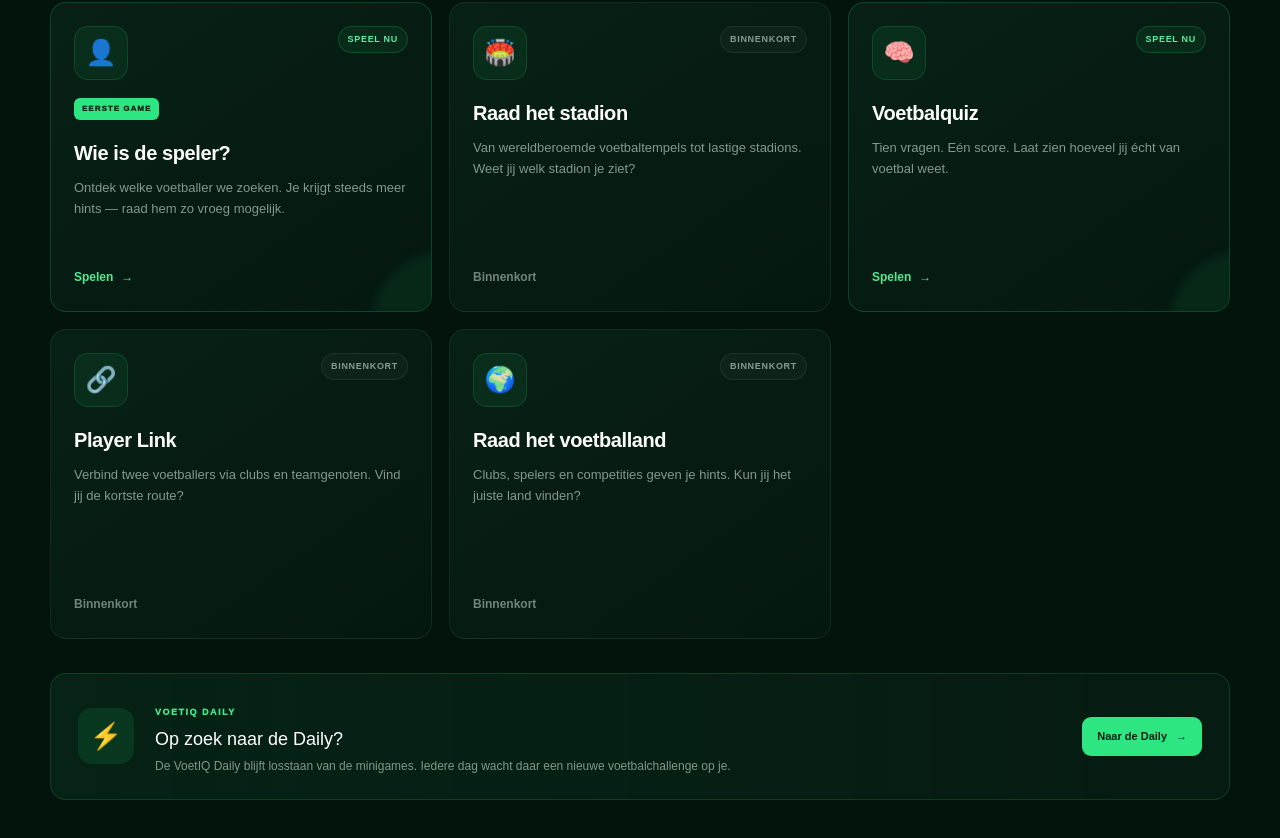
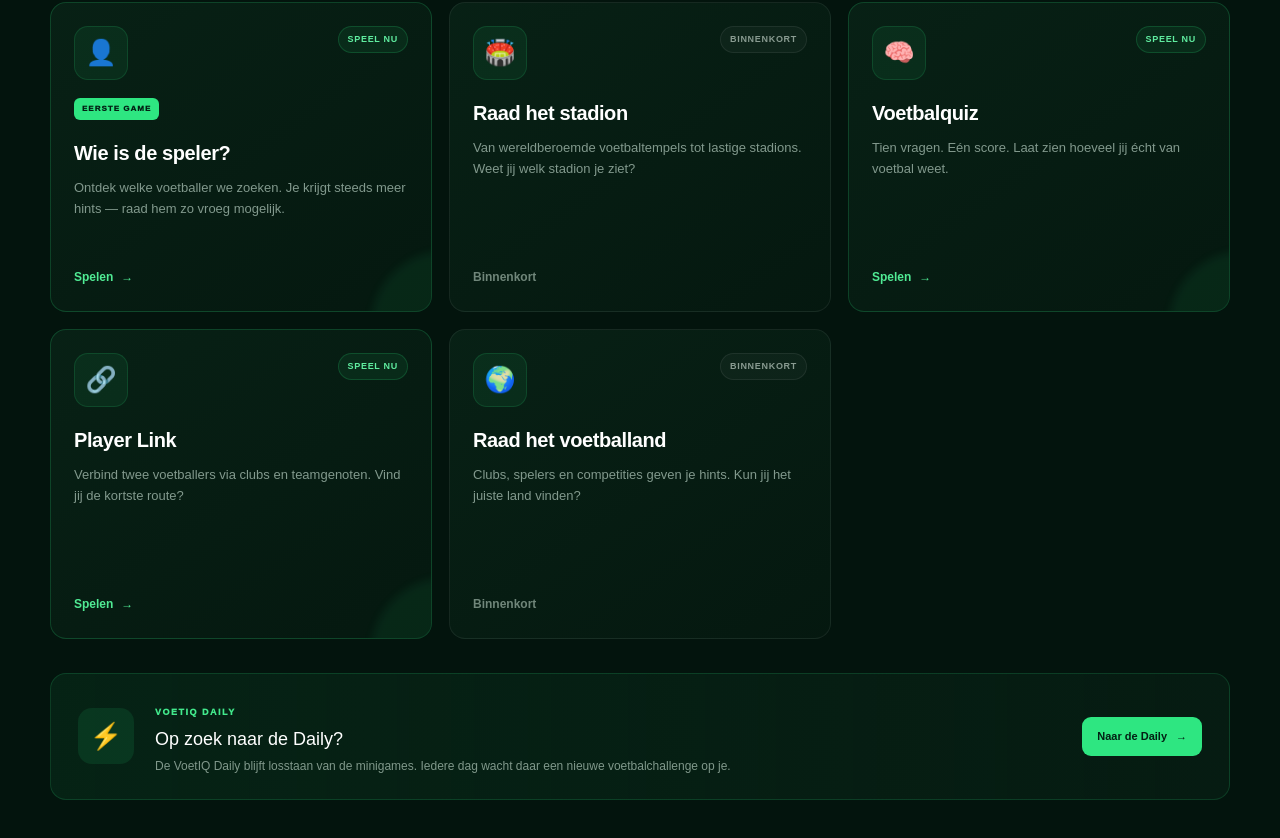
Before and after one commit to MGODamian/voetiq, a Next.js app: page /games in a window 1280 px wide. Shown: the part 640-1478 px from the top of the page. Built offline with nearby package versions, Linux system fonts and the light colour scheme.

Commit message:
Update Player Link href and status

```diff
--- a/app/games/page.tsx
+++ b/app/games/page.tsx
@@ -79,8 +79,8 @@
         title: "Player Link",
         description:
           "Verbind twee voetballers via clubs en teamgenoten. Vind jij de kortste route?",
-        href: "/game/player-link",
-        status: "soon",
+        href: "/games/player-link",
+        status: "available",
       },
       {
         id: "country",
@@ -142,8 +142,8 @@
         title: "Player Link",
         description:
           "Connect two footballers through clubs and teammates. Find the shortest route.",
-        href: "/game/player-link",
-        status: "soon",
+        href: "/games/player-link",
+        status: "available",
       },
       {
         id: "country",
```
